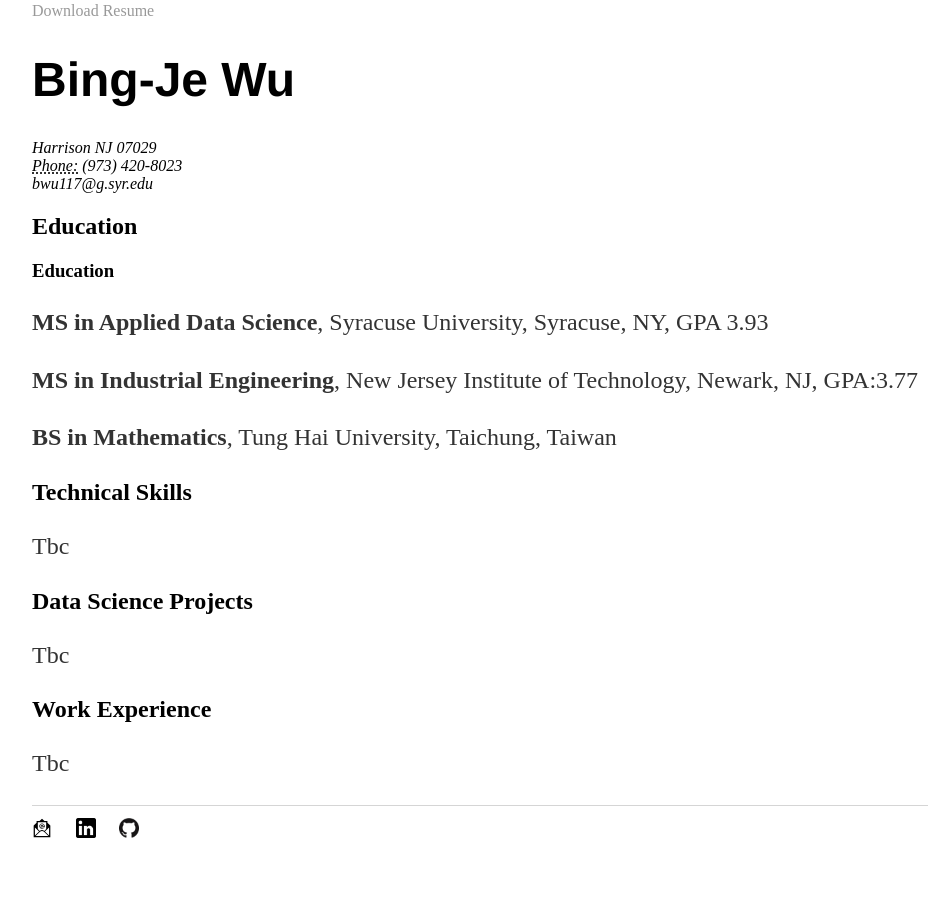
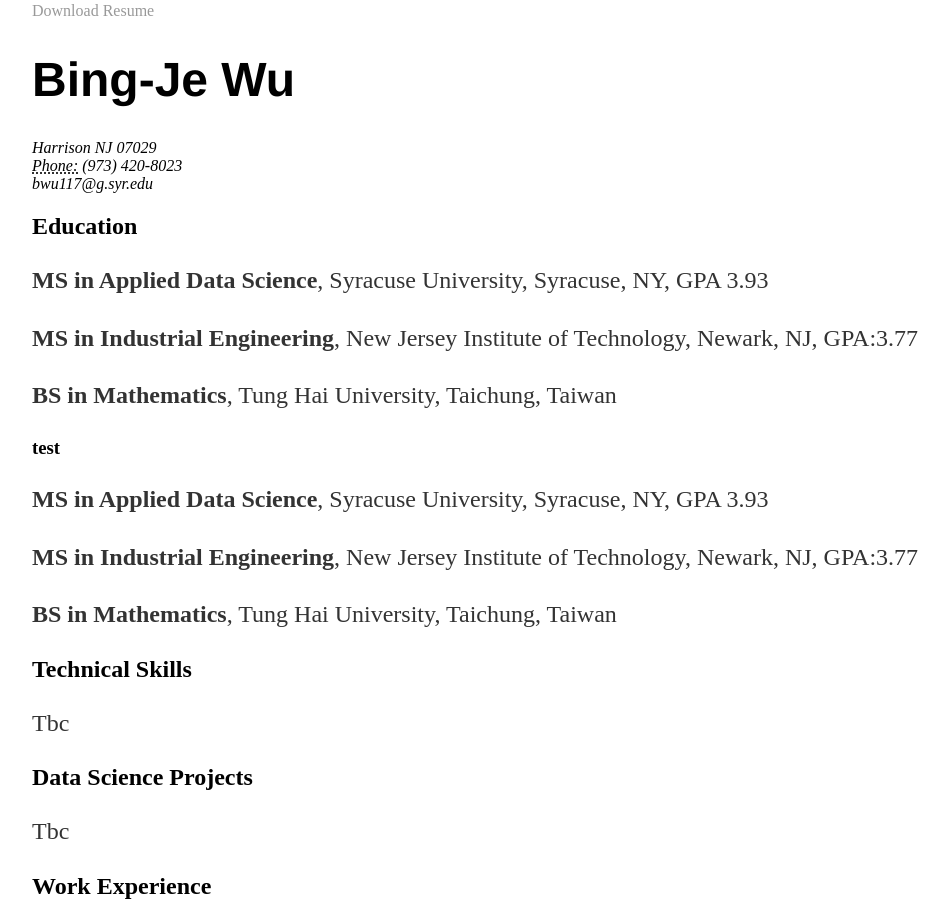
Before and after one commit to bing020815/bing020815.github.io, a Jekyll site: the page built from resume/index.html, in a window 1280 px wide and 900 px high, scrolled down 496 px. Shown: the whole window, without its empty margins (160-1108 px from the left). Built offline with Jekyll 4.4.1, drawn with Linux system fonts in a browser that asks for light colours.

Commit message:
Update index.html

```diff
--- a/resume/index.html
+++ b/resume/index.html
@@ -14,7 +14,10 @@
 					</address>
 
 					<h2>Education</h2>
-		<h3>Education</h3>
+					<p><strong>MS in Applied Data Science</strong>, Syracuse University, Syracuse, NY, GPA 3.93</p>
+					<p><strong>MS in Industrial Engineering</strong>, New Jersey Institute of Technology, Newark, NJ, GPA:3.77 </p>
+					<p><strong>BS in Mathematics</strong>, Tung Hai University, Taichung, Taiwan</p>
+		                        <h3>test</h3>
 					<p><strong>MS in Applied Data Science</strong>, Syracuse University, Syracuse, NY, GPA 3.93</p>
 					<p><strong>MS in Industrial Engineering</strong>, New Jersey Institute of Technology, Newark, NJ, GPA:3.77 </p>
 					<p><strong>BS in Mathematics</strong>, Tung Hai University, Taichung, Taiwan</p>
```
